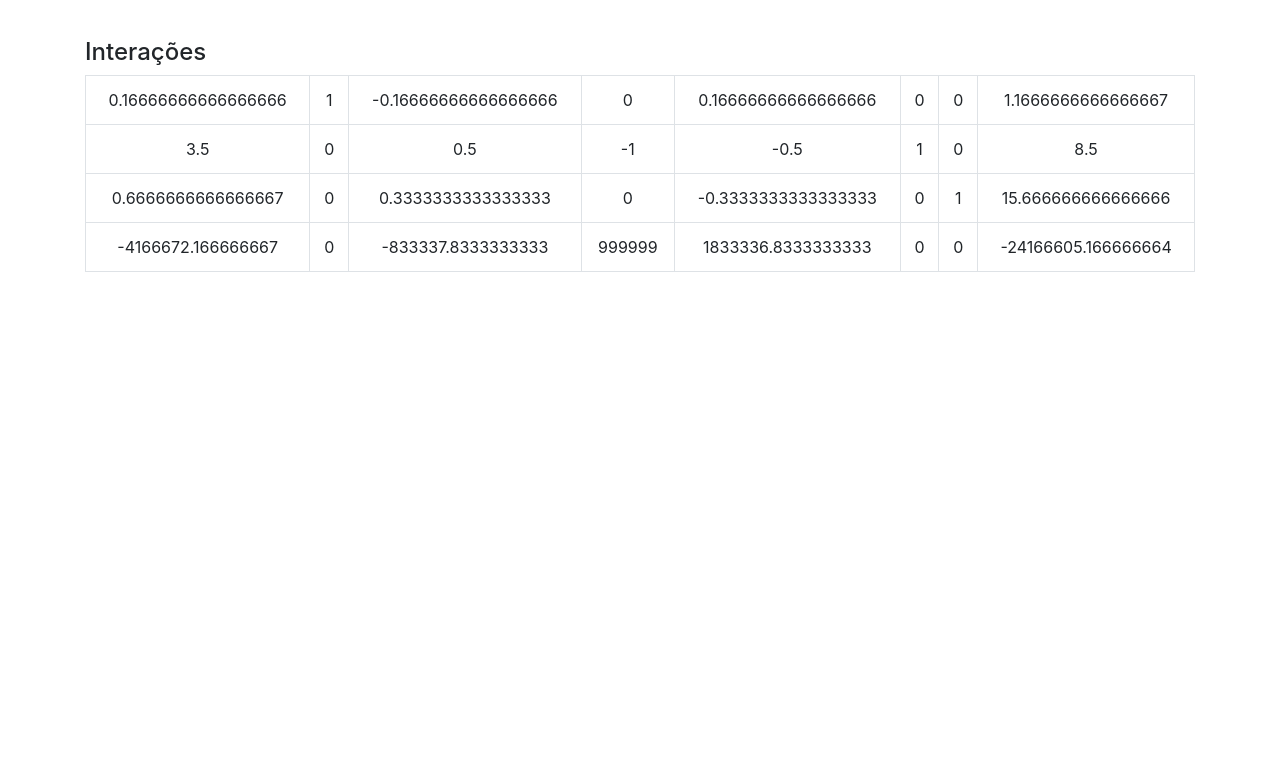
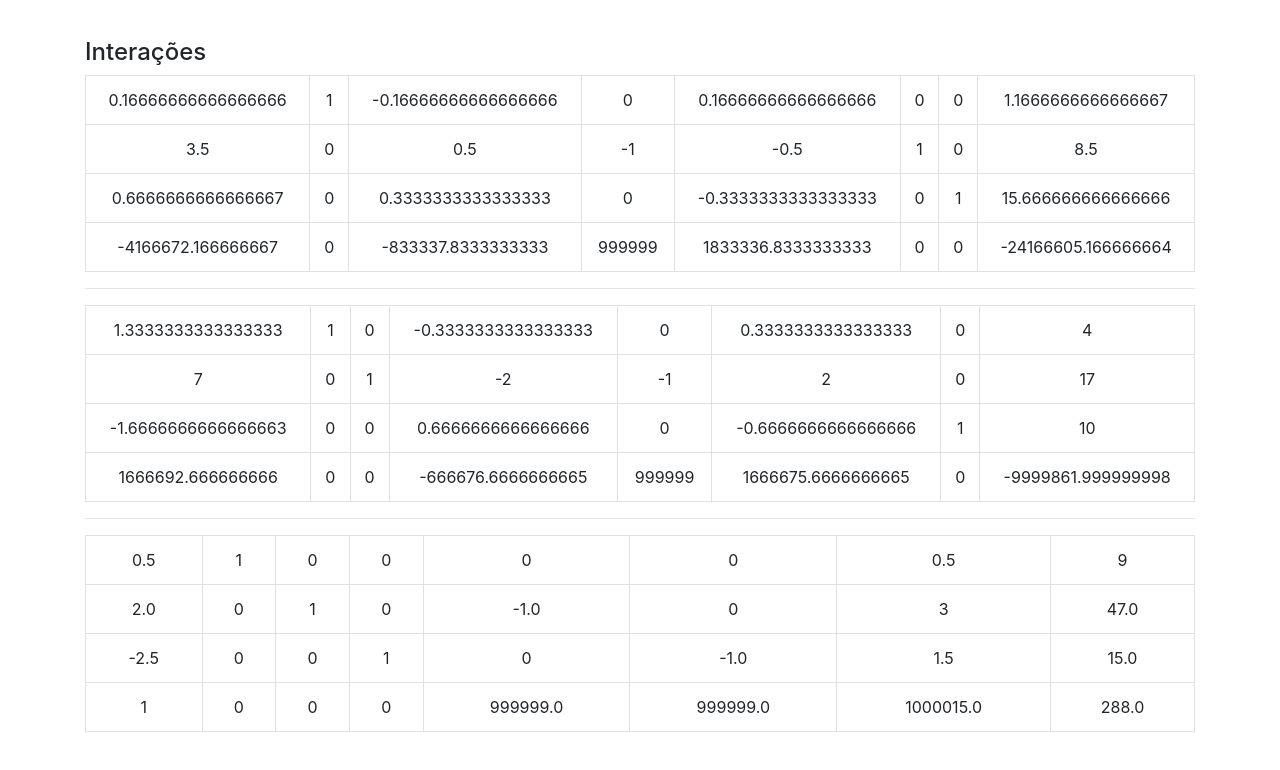
Before and after one commit to blackstraby/simplexJS, a React (Create React App) app: page / in a window 1280 px wide. Shown: the part 1012-1782 px from the top of the page. Before the commit the page ends 1340 px from the top, so only its background shows below. Built offline with nearby package versions, Linux system fonts and the light colour scheme.

Commit message:
Interações

```diff
--- a/src/components/Interacoes.js
+++ b/src/components/Interacoes.js
@@ -3,7 +3,9 @@ import React, { Component } from 'react'
 export default class Interacoes extends Component {
   state = {
     simplex: this.props.simplexAjustado,
-    simplex2: []
+    simplex2: [],
+    simplex3: [],
+    simplex4: []
   }
 
   componentDidMount = () => {
@@ -18,18 +20,50 @@ export default class Interacoes extends Component {
         } else if (row === 2) {
           return item - 2 * (simplex[0][i] / 6)
         } else if (row === 3) {
-          return item + 11000021 * (simplex[0][i] / 6)
+          return item - simplex[3][1] * (simplex[0][i] / 6)
         } else {
           return item
         }
       })
     )
 
-    this.setState({ simplex, simplex2 })
+    const simplex3 = simplex2.map((array, row) =>
+      array.map((item, i) => {
+        if (row === 0) {
+          return item + 1 / 6 * (simplex2[1][i] * 2);
+        } else if (row === 1) {
+          return item / 0.5
+        } else if (row === 2) {
+          return item - 1 / 3 * (simplex2[1][i] * 2);
+        } else if (row === 3) {
+          return item - simplex2[3][2] * (simplex2[1][i] * 2);
+        } else {
+          return item
+        }
+      })
+    )
+
+    const simplex4 = simplex3.map((array, row) =>
+      array.map((item, i) => {
+        if (row === 0) {
+          return item + 1 / 3 * (simplex3[2][i] / (2 / 3));
+        } else if (row === 1) {
+          return item + 2 * (simplex3[2][i] / (2 / 3));
+        } else if (row === 2) {
+          return item / (2 / 3);
+        } else if (row === 3) {
+          return item - simplex3[3][3] * (simplex3[2][i] / (2 / 3));
+        } else {
+          return item
+        }
+      })
+    )
+
+    this.setState({ simplex, simplex2, simplex3, simplex4 })
   }
 
   render() {
-    const { simplex2 } = this.state;
+    const { simplex2, simplex3, simplex4 } = this.state;
     return (
       <div>
         <table className="table text-center table-bordered">
@@ -43,6 +77,30 @@ export default class Interacoes extends Component {
             })}
           </tbody>
         </table>
+        <hr />
+        <table className="table text-center table-bordered">
+          <tbody>
+            {simplex3.map(array => {
+              return (
+                <tr key={Math.random()}>
+                  {array.map(item => <td key={Math.random()}>{item} </td>)}
+                </tr>
+              )
+            })}
+          </tbody>
+        </table>
+        <hr />
+        <table className="table text-center table-bordered">
+          <tbody>
+            {simplex4.map(array => {
+              return (
+                <tr key={Math.random()}>
+                  {array.map(item => <td key={Math.random()}>{(item.toString().length > 1) ? item.toFixed(1) : item} </td>)}
+                </tr>
+              )
+            })}
+          </tbody>
+        </table>
       </div>
     )
   }
```
